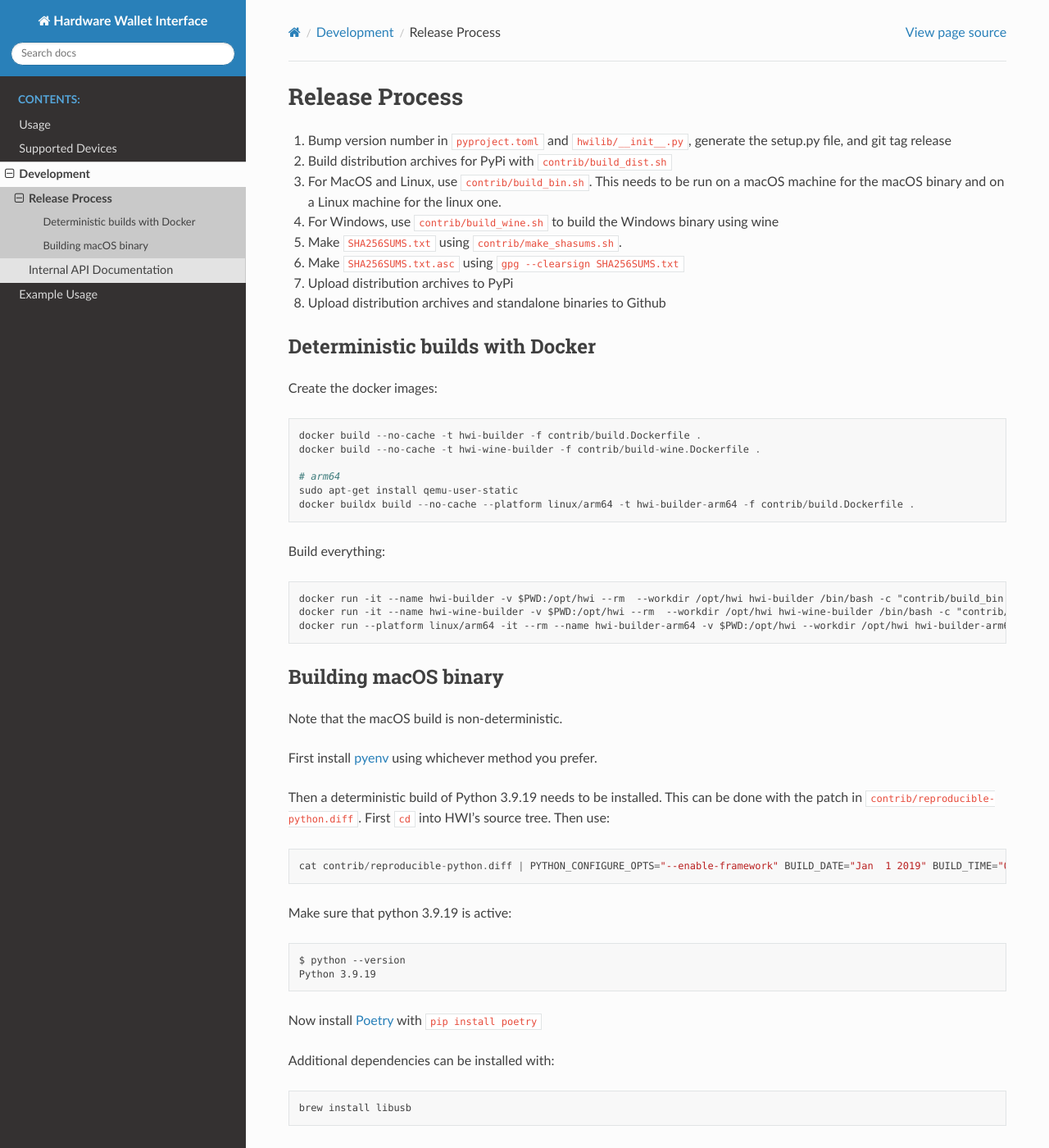
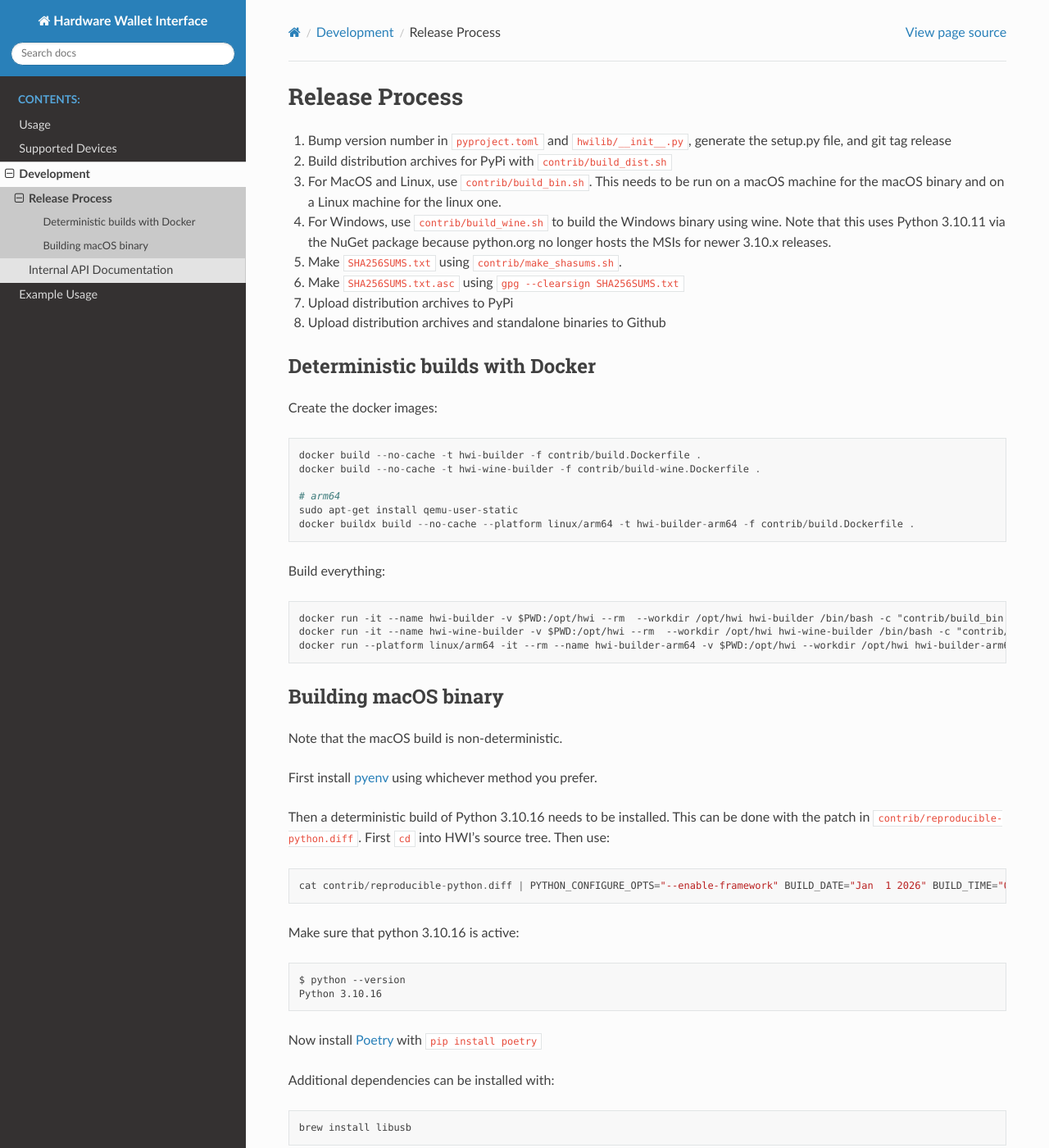
Before and after one commit to bitcoin-core/HWI, a Sphinx documentation site: the page built from docs/development/release-process.rst, in a window 1280 px wide and 1400 px high. Shown: the whole window at 82% size. Built offline with Sphinx 7.4.7 and the Read the Docs theme 3.1.0, drawn with Linux system fonts in a browser that asks for light colours.

Commit message:
build: deterministic builds use Python 3.10

```diff
--- a/docs/development/release-process.rst
+++ b/docs/development/release-process.rst
@@ -4,7 +4,7 @@ Release Process
 1. Bump version number in ``pyproject.toml`` and ``hwilib/__init__.py``, generate the setup.py file, and git tag release
 2. Build distribution archives for PyPi with ``contrib/build_dist.sh``
 3. For MacOS and Linux, use ``contrib/build_bin.sh``. This needs to be run on a macOS machine for the macOS binary and on a Linux machine for the linux one.
-4. For Windows, use ``contrib/build_wine.sh`` to build the Windows binary using wine
+4. For Windows, use ``contrib/build_wine.sh`` to build the Windows binary using wine. Note that this uses Python 3.10.11 via the NuGet package because python.org no longer hosts the MSIs for newer 3.10.x releases.
 5. Make ``SHA256SUMS.txt`` using ``contrib/make_shasums.sh``.
 6. Make ``SHA256SUMS.txt.asc`` using ``gpg --clearsign SHA256SUMS.txt``
 7. Upload distribution archives to PyPi
@@ -35,14 +35,14 @@ Note that the macOS build is non-deterministic.
 
 First install `pyenv <https://github.com/pyenv/pyenv>`_ using whichever method you prefer.
 
-Then a deterministic build of Python 3.9.19 needs to be installed. This can be done with the patch in ``contrib/reproducible-python.diff``. First ``cd`` into HWI's source tree. Then use::
+Then a deterministic build of Python 3.10.16 needs to be installed. This can be done with the patch in ``contrib/reproducible-python.diff``. First ``cd`` into HWI's source tree. Then use::
 
-    cat contrib/reproducible-python.diff | PYTHON_CONFIGURE_OPTS="--enable-framework" BUILD_DATE="Jan  1 2019" BUILD_TIME="00:00:00" pyenv install -kp 3.9.19
+    cat contrib/reproducible-python.diff | PYTHON_CONFIGURE_OPTS="--enable-framework" BUILD_DATE="Jan  1 2026" BUILD_TIME="00:00:00" pyenv install -kp 3.10.16
 
-Make sure that python 3.9.19 is active::
+Make sure that python 3.10.16 is active::
 
     $ python --version
-    Python 3.9.19
+    Python 3.10.16
 
 Now install `Poetry <https://github.com/sdispater/poetry>`_ with ``pip install poetry``
 
--- a/pyproject.toml
+++ b/pyproject.toml
@@ -23,7 +23,7 @@ pyaes = "^1.6"
 mnemonic = "~0"
 typing-extensions = "^4.4"
 libusb1 = ">=1.7,<4"
-pyside2 = { version = "^5.14.0", optional = true, python = "<3.10" }
+pyside2 = { version = "^5.15.2.1", optional = true, python = "<3.11" }
 cbor2 = ">=5.4.6,<5.8"
 pyserial = "^3.5"
 semver = "^3.0.1"
--- a/setup.py
+++ b/setup.py
@@ -38,7 +38,7 @@ install_requires = \
  'typing-extensions>=4.4,<5.0']
 
 extras_require = \
-{'qt:python_version < "3.10"': ['pyside2>=5.14.0,<6.0.0']}
+{'qt:python_version < "3.11"': ['pyside2>=5.15.2.1,<6.0.0.0']}
 
 entry_points = \
 {'console_scripts': ['hwi = hwilib._cli:main', 'hwi-qt = hwilib._gui:main']}
```
Also changed, not shown: 5 other files.
